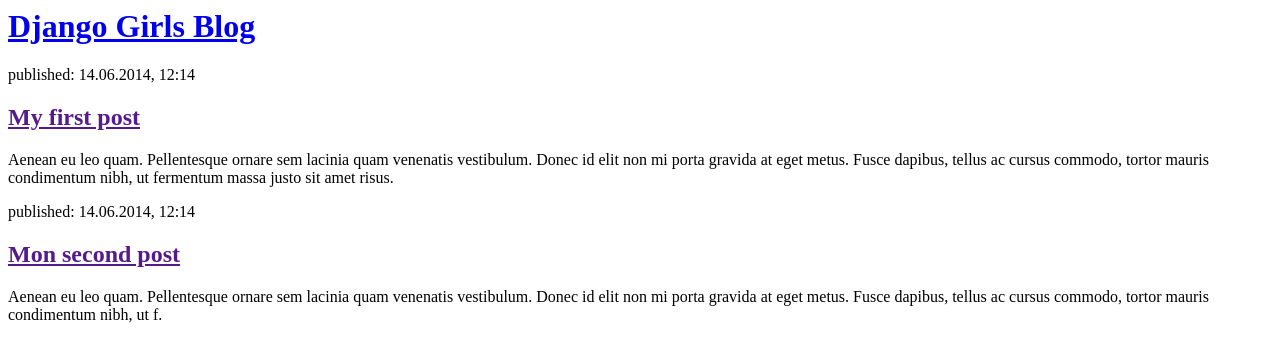
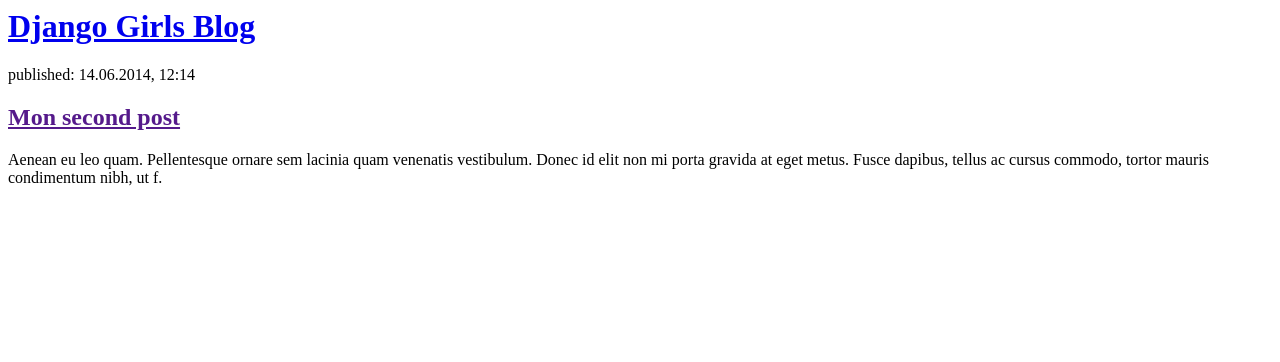
Before and after one commit to donia-star/mon-nouveau-blog, a Django app: page / in a window 1280 px wide. Shown: the top 362 px of the page. Run offline with Django 3.2, Linux system fonts and the light colour scheme.

Commit message:
version 3

```diff
--- a/blog/templates/blog/post_list.html
+++ b/blog/templates/blog/post_list.html
@@ -3,15 +3,17 @@
         <title>Django Girls blog</title>
     </head>
     <body>
-        <div>
-            <h1><a href="/">Django Girls Blog</a></h1>
-        </div>
+       <div>
+    <h1><a href="/">Django Girls Blog</a></h1>
+</div>
 
-        <div>
-            <p>published: 14.06.2014, 12:14</p>
-            <h2><a href="">My first post</a></h2>
-            <p>Aenean eu leo quam. Pellentesque ornare sem lacinia quam venenatis vestibulum. Donec id elit non mi porta gravida at eget metus. Fusce dapibus, tellus ac cursus commodo, tortor mauris condimentum nibh, ut fermentum massa justo sit amet risus.</p>
-        </div>
+{% for post in posts %}
+    <div>
+        <p>published: {{ post.published_date }}</p>
+        <h2><a href="">{{ post.title }}</a></h2>
+        <p>{{ post.text|linebreaksbr }}</p>
+    </div>
+{% endfor %}
 
         <div>
             <p>published: 14.06.2014, 12:14</p>
--- a/blog/views.py
+++ b/blog/views.py
@@ -4,3 +4,6 @@ from django.shortcuts import render
 
 def post_list(request):
 	return render(request, 'blog/post_list.html', {})
+
+from django.shortcuts import render
+from .models import Post
```
Also changed, not shown: db.sqlite3.
